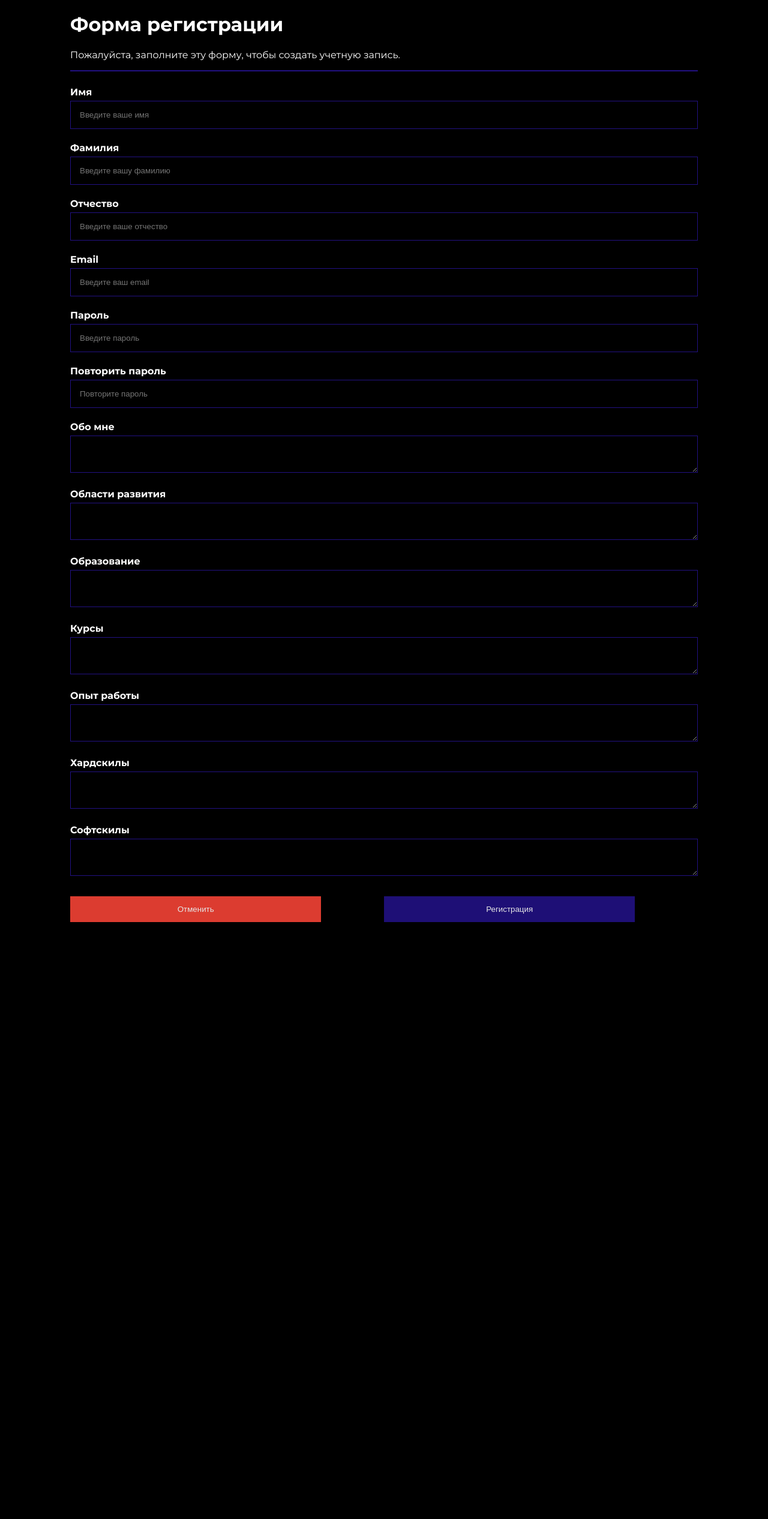
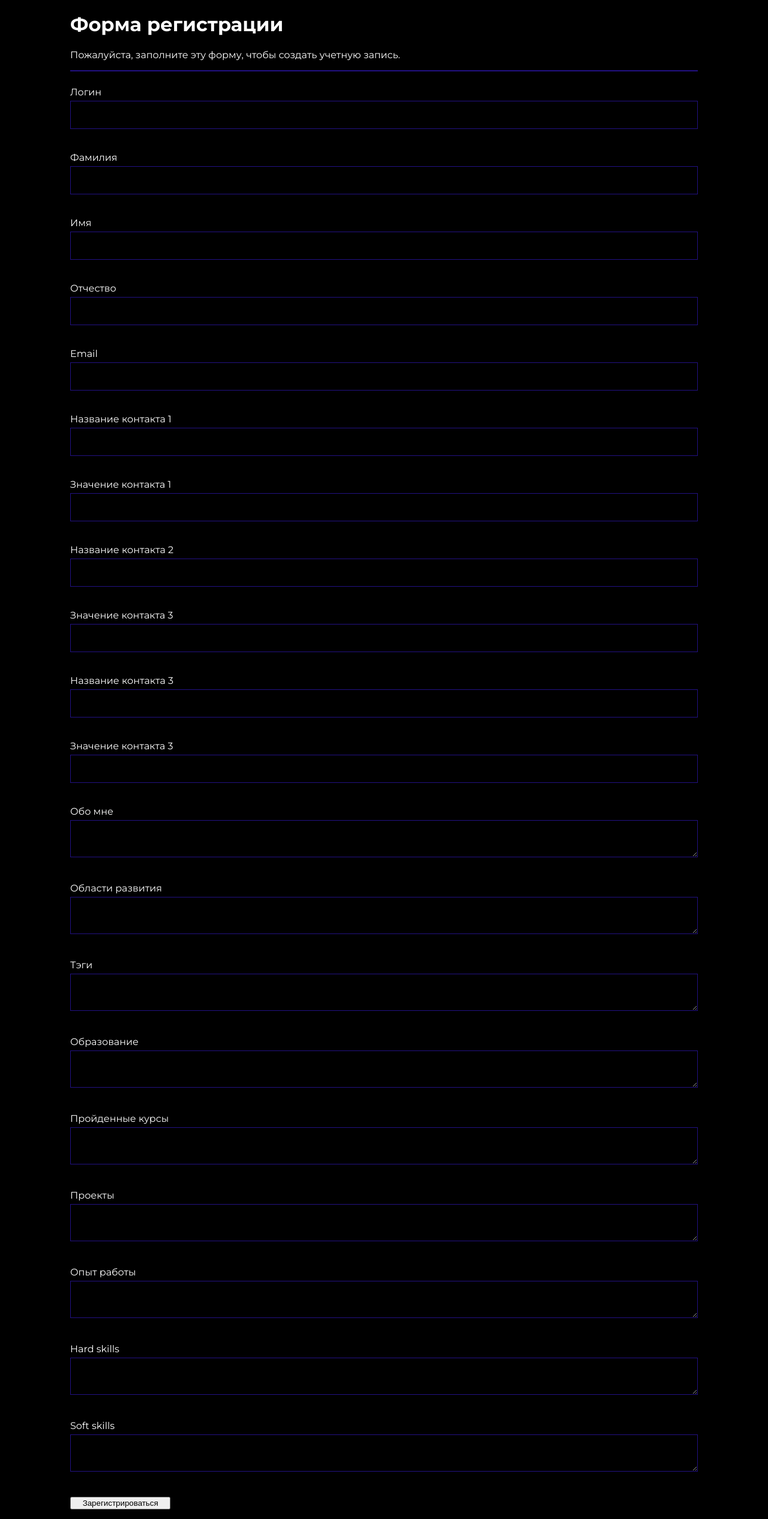
Before and after one commit to VsevolodKozlov-git/ict-hack-5, a Flask app: template templates/regist.html in a window 1280 px wide. Shown: the whole page at 60% size. Before the commit the page ends 1537 px from the top, so only its background shows below. Run offline with Flask 2, Linux system fonts and the light colour scheme; the template is opened without the code that fills it: values that come from a table or form of the project are taken from there, others are empty; some libraries are stand-ins or nearby versions.

Commit message:
Оно работает. Нет нормальной проверки email

```diff
--- a/app.py
+++ b/app.py
@@ -3,8 +3,8 @@
 from flask_bootstrap import Bootstrap
 from flask_moment import Moment
 from flask_wtf import FlaskForm
-from wtforms import StringField, SubmitField
-from wtforms.validators import DataRequired
+from wtforms import StringField, TextAreaField
+from wtforms.validators import DataRequired, ValidationError
 from flask_sqlalchemy import SQLAlchemy
 
 basedir = os.path.abspath(os.path.dirname(__file__))
@@ -35,13 +35,42 @@
     about = db.Column(db.Text, nullable=True)
     growth_area = db.Column(db.Text, nullable=True)
     tags = db.Column(db.Text, nullable=False)
-    # projects_links = db.Column(db.Text)
     education = db.Column(db.Text, nullable=True)
     courses = db.Column(db.Text, nullable=True)
     projects =db.Column(db.Text, nullable=True)
     job_experience = db.Column(db.Text, nullable=True)
     hard_skills = db.Column(db.Text, nullable=True)
     soft_skills = db.Column(db.Text, nullable=True)
+
+
+def validate_login(form, fields):
+    login = fields.data
+    if is_login_in_db(login):
+        raise ValidationError('Логин занят')
+
+def is_login_in_db(login):
+    return User.query.filter_by(login=login).first() is not None
+class RegisterForm(FlaskForm):
+    login = StringField('Логин', validators=[DataRequired()])
+    surname = StringField('Фамилия', validators=[DataRequired()])
+    name = StringField('Имя', validators=[DataRequired()])
+    patronymic = StringField('Отчество')
+    email = StringField('Email', validators=[DataRequired()])
+    contact1_name = StringField('Название контакта 1')
+    contact1_value = StringField('Значение контакта 1')
+    contact2_name = StringField('Название контакта 2')
+    contact2_value = StringField('Значение контакта 3')
+    contact3_name = StringField('Название контакта 3')
+    contact3_value = StringField('Значение контакта 3')
+    about = TextAreaField('Обо мне')
+    growth_area = TextAreaField('Области развития')
+    tags = TextAreaField('Тэги')
+    education = TextAreaField('Образование')
+    courses = TextAreaField('Пройденные курсы')
+    projects = TextAreaField('Проекты')
+    job_experience = TextAreaField('Опыт работы')
+    hard_skills = TextAreaField('Hard skills')
+    soft_skills = TextAreaField('Soft skills')
 
 
 @app.route('/')
@@ -58,5 +87,29 @@
         return render_template('privatecab.html', **user_dict)
 
 
+@app.route('/register')
+def register_page():
+    form = RegisterForm()
+    return render_template('regist.html', form=form)
+
+@app.route('/register_post', methods=['GET', 'POST'])
+def handle_register_post():
+    form = RegisterForm()
+
+    if form.validate_on_submit():
+        if is_login_in_db(form.login.data):
+            return render_template('login_taken.html')
+
+        db_dict = {f.name: f.data for f in form if f.name != 'csrf_token'}
+        new_user = User(**db_dict)
+        db.session.add(new_user)
+        db.session.commit()
+        return redirect(url_for('user_page', login=new_user.login))
+
+
+
+
+
+
 if __name__ == '__main__':
     app.run()
--- a/templates/regist.html
+++ b/templates/regist.html
@@ -2,61 +2,74 @@
 <html lang="ru">
     <head>
         <title>Обнуление</title>
-        <link rel="stylesheet" href="css/regist.css">
+        <link rel="stylesheet" href="{{ url_for('static', filename='styles/regist.css') }}">
         <meta http-equiv="Content-type" content="text/html;charset=UTF-8"/>
         <link rel="preconnect" href="https://fonts.googleapis.com"><link rel="preconnect" href="https://fonts.gstatic.com" crossorigin><link href="https://fonts.googleapis.com/css2?family=Montserrat:wght@100;200;300;400;500;600;700;800;900&display=swap" rel="stylesheet">
     </head>
     <body>
         <div class="container">
-            <form action="action_page.php">
+            <form method="POST" action="/register_post">
                 <h1>Форма регистрации</h1>
                 <p>Пожалуйста, заполните эту форму, чтобы создать учетную запись.</p>
                 <hr>
-                <label for="name"><b>Имя</b></label>
-                <input class="form" type="text" placeholder="Введите ваше имя" name="name" required>
+                {{ form.hidden_tag() }}
+                {% for field in form %}
+                    {% if field.name != 'csrf_token' %}
+                        <p>
+                            {{ field.label }} {{ field(class='form') }}
+                        </p>
+                    {% endif %}
+                {% endfor %}
 
-                <label for="lastname"><b>Фамилия</b></label>
-                <input class="form" type="text" placeholder="Введите вашу фамилию" name="lastname" required>
+                <p class="signupbtn">
+                    <input type="submit" class="signupbtn" value="Зарегистрироваться">
+                </p>
 
-                <label for="patronymic"><b>Отчество</b></label>
-                <input class="form" type="text" placeholder="Введите ваше отчество" name="patronymic">
+{#                <label for="name"><b>Имя</b></label>#}
+{#                <input class="form" type="text" placeholder="Введите ваше имя" name="name" required>#}
 
-                <label for="email"><b>Email</b></label>
-                <input class="form" type="email" placeholder="Введите ваш email" name="name" required>
-
-
-                <label for="psw"><b>Пароль</b></label>
-                <input class="form" type="password" placeholder="Введите пароль" name="psw" required>
-
-                <label for="psw-repeat"><b>Повторить пароль</b></label>
-                <input class="form" type="password" placeholder="Повторите пароль" name="psw-repeat" required>
-
-                <label for="about_yourself"><b>Обо мне</b></label>
-                <textarea class="form" name="about_yourself" > </textarea>
-
-                <label for="develop-area"><b>Области развития</b></label>
-                <textarea class="form" name="develop-area" > </textarea>
-
-                <label for="education"><b>Образование</b></label>
-                <textarea class="form" name="education" > </textarea>
-
-                <label for="Courses"><b>Курсы</b></label>
-                <textarea class="form" name="Courses" > </textarea>
-
-                <label for="Courses"><b>Опыт работы</b></label>
-                <textarea class="form" name="Courses" > </textarea>
-
-                <label for="hard-skills"><b>Хардскилы</b></label>
-                <textarea class="form" name="hard-skills" > </textarea>
-
-                <label for="soft-skills"><b>Софтскилы</b></label>
-                <textarea class="form" name="soft-skills" > </textarea>
-
-
-                <div class="clearfix buttons">
-                    <button type="button" class="cancelbtn">Отменить</button>
-                    <button type="submit" class="signupbtn">Регистрация</button>
-                </div>
+{#                <label for="lastname"><b>Фамилия</b></label>#}
+{#                <input class="form" type="text" placeholder="Введите вашу фамилию" name="lastname" required>#}
+{##}
+{#                <label for="patronymic"><b>Отчество</b></label>#}
+{#                <input class="form" type="text" placeholder="Введите ваше отчество" name="patronymic">#}
+{#                #}
+{#                <label for="email"><b>Email</b></label>#}
+{#                <input class="form" type="email" placeholder="Введите ваш email" name="name" required>#}
+{##}
+{#            #}
+{#                <label for="psw"><b>Пароль</b></label>#}
+{#                <input class="form" type="password" placeholder="Введите пароль" name="psw" required>#}
+{#            #}
+{#                <label for="psw-repeat"><b>Повторить пароль</b></label>#}
+{#                <input class="form" type="password" placeholder="Повторите пароль" name="psw-repeat" required>#}
+{#            #}
+{#                <label for="about_yourself"><b>Обо мне</b></label>#}
+{#                <textarea class="form" name="about_yourself" > </textarea>#}
+{##}
+{#                <label for="develop-area"><b>Области развития</b></label>#}
+{#                <textarea class="form" name="develop-area" > </textarea>#}
+{##}
+{#                <label for="education"><b>Образование</b></label>#}
+{#                <textarea class="form" name="education" > </textarea>#}
+{##}
+{#                <label for="Courses"><b>Курсы</b></label>#}
+{#                <textarea class="form" name="Courses" > </textarea>#}
+{##}
+{#                <label for="Courses"><b>Опыт работы</b></label>#}
+{#                <textarea class="form" name="Courses" > </textarea>#}
+{#            #}
+{#                <label for="hard-skills"><b>Хардскилы</b></label>#}
+{#                <textarea class="form" name="hard-skills" > </textarea>#}
+{##}
+{#                <label for="soft-skills"><b>Софтскилы</b></label>#}
+{#                <textarea class="form" name="soft-skills" > </textarea>#}
+{#            #}
+{#            #}
+{#                <div class="clearfix buttons">#}
+{#                    <button type="button" class="cancelbtn">Отменить</button>#}
+{#                    <button type="submit" class="signupbtn">Регистрация</button>#}
+{#                </div>#}
             </form>
         </div>
     </body>
```
Also changed, not shown: templates/login_taken.html (added, +10 -0 lines), templates/reg_congrad.html (added, +10 -0 lines), data.sqlite.
